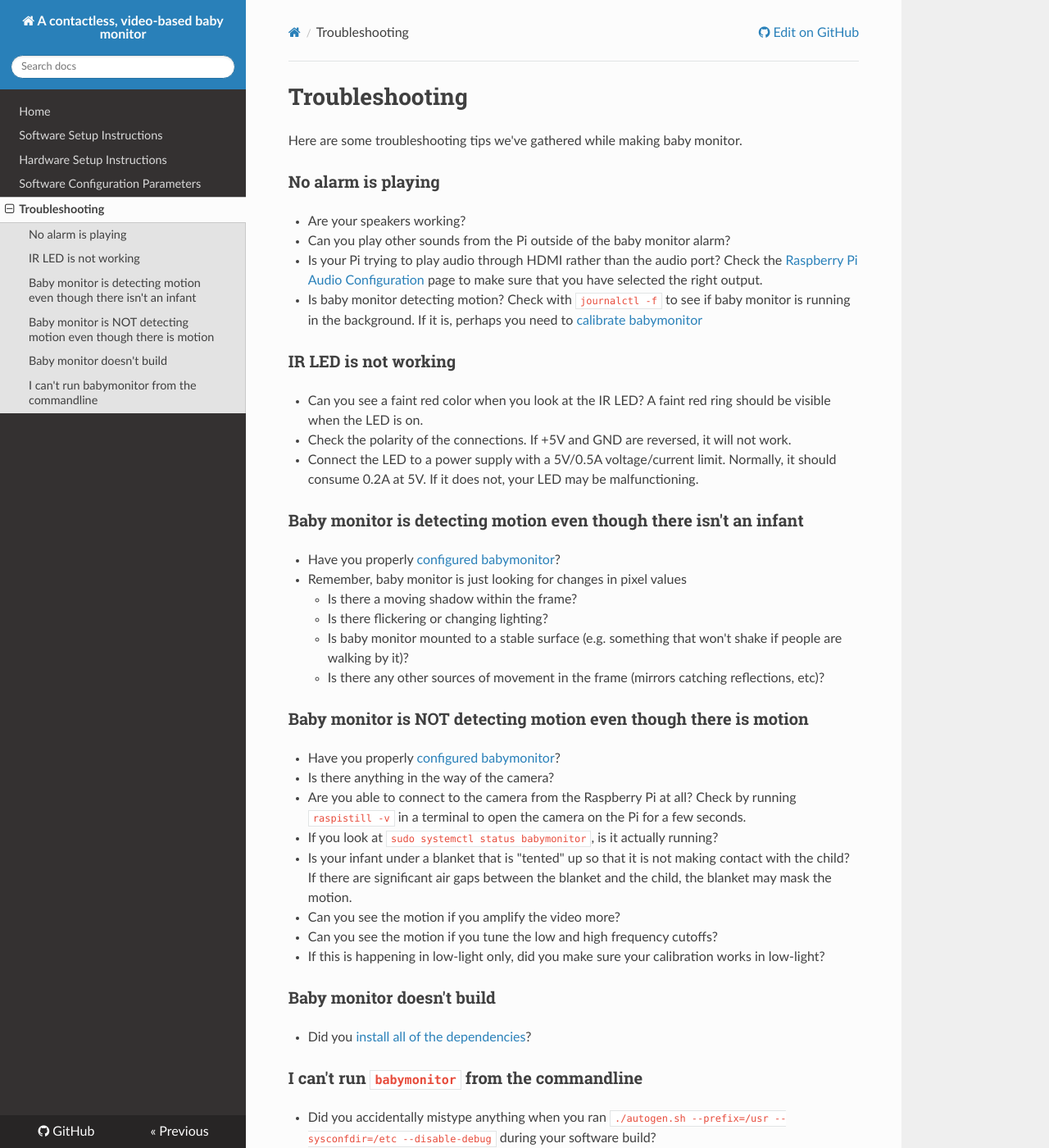
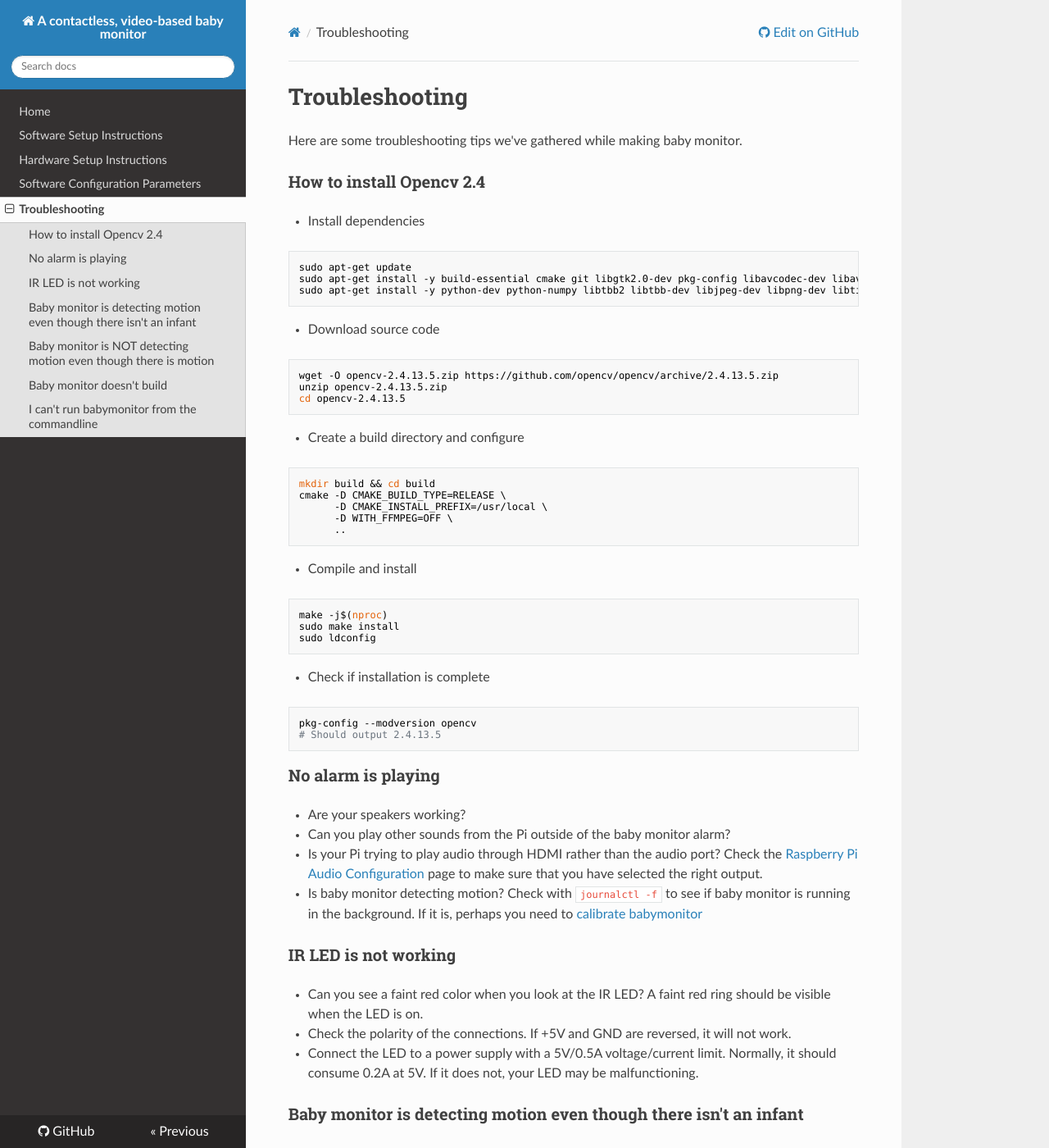
Before and after one commit to Qicoco97/UofG-RTEP-BabyMonitor, an MkDocs documentation site: the page built from docs/setup/troubleshooting.md, in a window 1280 px wide and 1400 px high. Shown: the whole window at 82% size. Built offline with MkDocs 1.6.1, drawn with Linux system fonts in a browser that asks for light colours; nearby versions of some CDN libraries.

Commit message:
update docs troubleshooting

````diff
--- a/docs/setup/troubleshooting.md
+++ b/docs/setup/troubleshooting.md
@@ -1,6 +1,39 @@
 # Troubleshooting
 
 Here are some troubleshooting tips we've gathered while making baby monitor.
+
+### How to install Opencv 2.4
+- Install dependencies
+```sh
+sudo apt-get update
+sudo apt-get install -y build-essential cmake git libgtk2.0-dev pkg-config libavcodec-dev libavformat-dev libswscale-dev
+sudo apt-get install -y python-dev python-numpy libtbb2 libtbb-dev libjpeg-dev libpng-dev libtiff-dev libjasper-dev libdc1394-22-dev
+```
+- Download source code
+```sh
+wget -O opencv-2.4.13.5.zip https://github.com/opencv/opencv/archive/2.4.13.5.zip
+unzip opencv-2.4.13.5.zip
+cd opencv-2.4.13.5
+```
+- Create a build directory and configure
+```sh
+mkdir build && cd build
+cmake -D CMAKE_BUILD_TYPE=RELEASE \
+      -D CMAKE_INSTALL_PREFIX=/usr/local \
+      -D WITH_FFMPEG=OFF \
+      ..
+```
+- Compile and install
+```sh
+make -j$(nproc)
+sudo make install
+sudo ldconfig
+```
+- Check if installation is complete
+```sh
+pkg-config --modversion opencv
+# Should output 2.4.13.5
+```
 
 ### No alarm is playing
 
````
